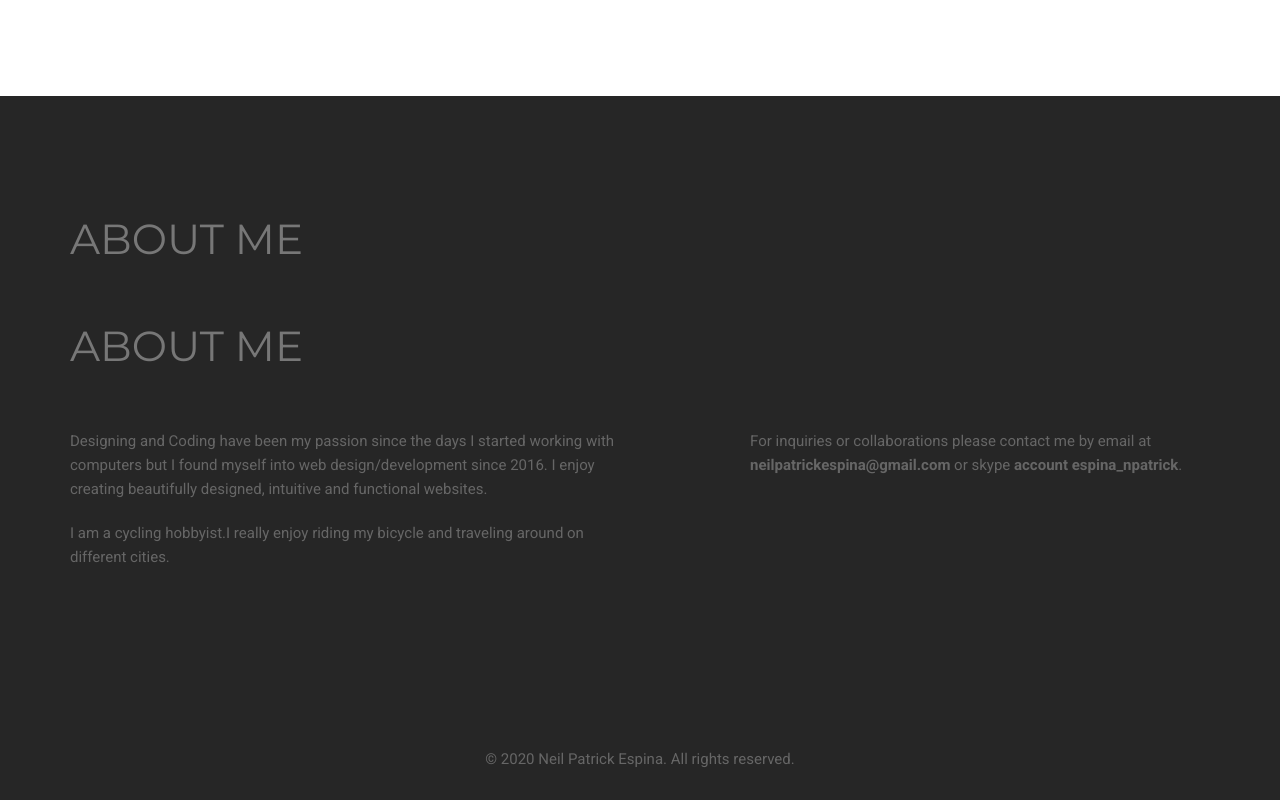
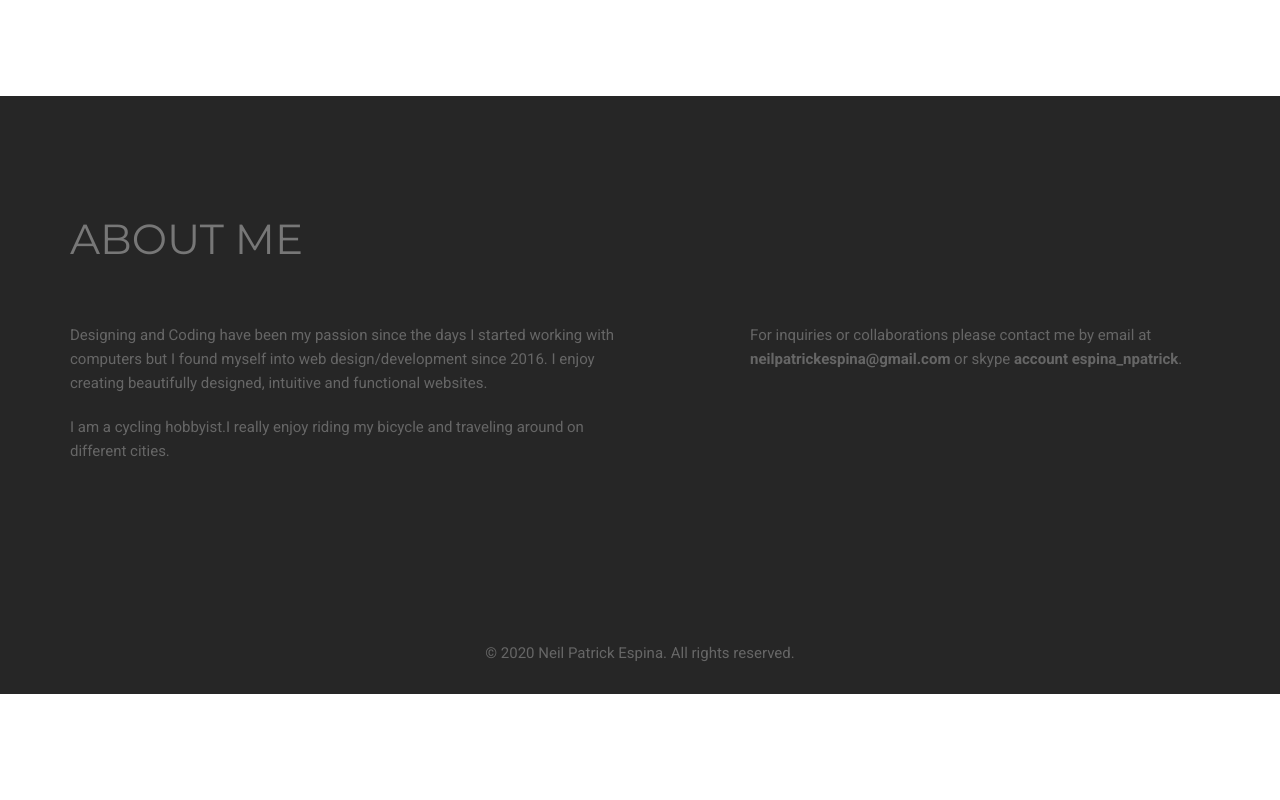
Before and after one commit to npatespina/portfolio, a plain HTML site: page index.html in a window 1280 px wide. Shown: the part 2293-3093 px from the top of the page. After the commit the page ends 2987 px from the top, so only its background shows below. Drawn offline with Linux system fonts and the light colour scheme.

Commit message:
Update index.html

```diff
--- a/index.html
+++ b/index.html
@@ -271,7 +271,6 @@
 <div id="contact">
   <div class="container">
     <h2>About Me</h2>
-	    <h2 style="align-content: center">About Me</h2>
     <div class="col-md-6">
       <div class="section-title">
         <div class="row">
```
